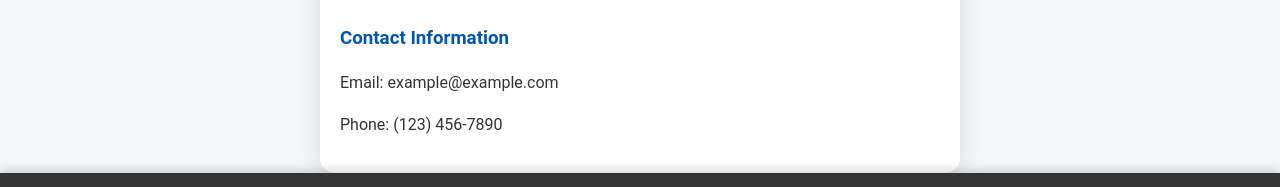
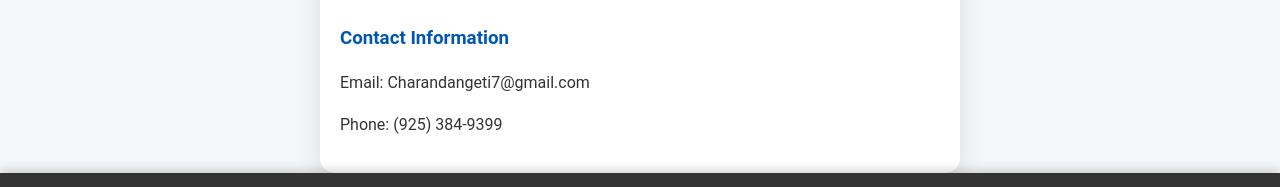
Before and after one commit to neilLawyer/LaunchpadSites, a React (Create React App) app: page /contact in a window 1280 px wide. Shown: the part 819-1006 px from the top of the page. Built offline with nearby package versions, Linux system fonts and the light colour scheme.

Commit message:
Update Contact.js

```diff
--- a/src/components/Contact.js
+++ b/src/components/Contact.js
@@ -45,8 +45,8 @@ const Contact = () => {
             </form>
             <div className="contact-info">
                 <h3>Contact Information</h3>
-                <p>Email: example@example.com</p>
-                <p>Phone: (123) 456-7890</p>
+                <p>Email: Charandangeti7@gmail.com</p>
+                <p>Phone: (925) 384-9399</p>
             </div>
         </section>
     );
```
